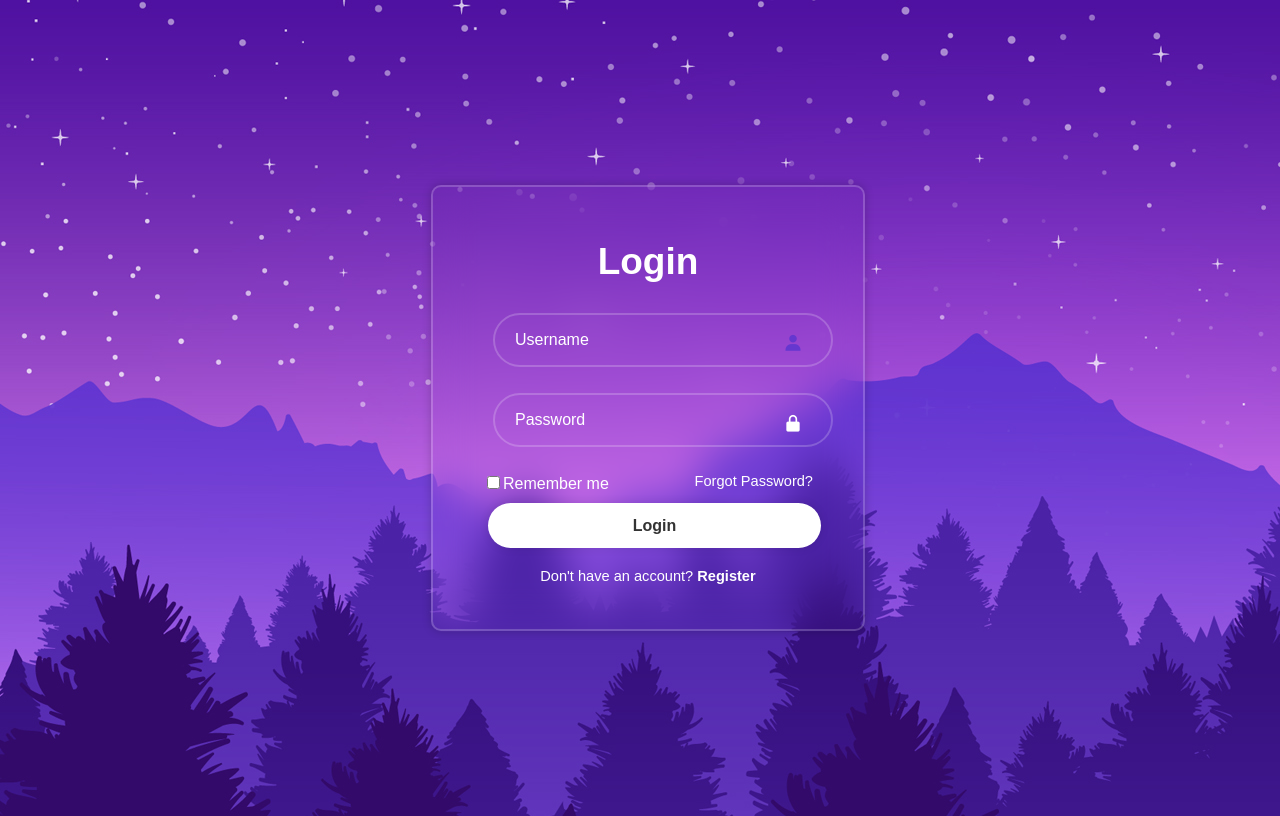
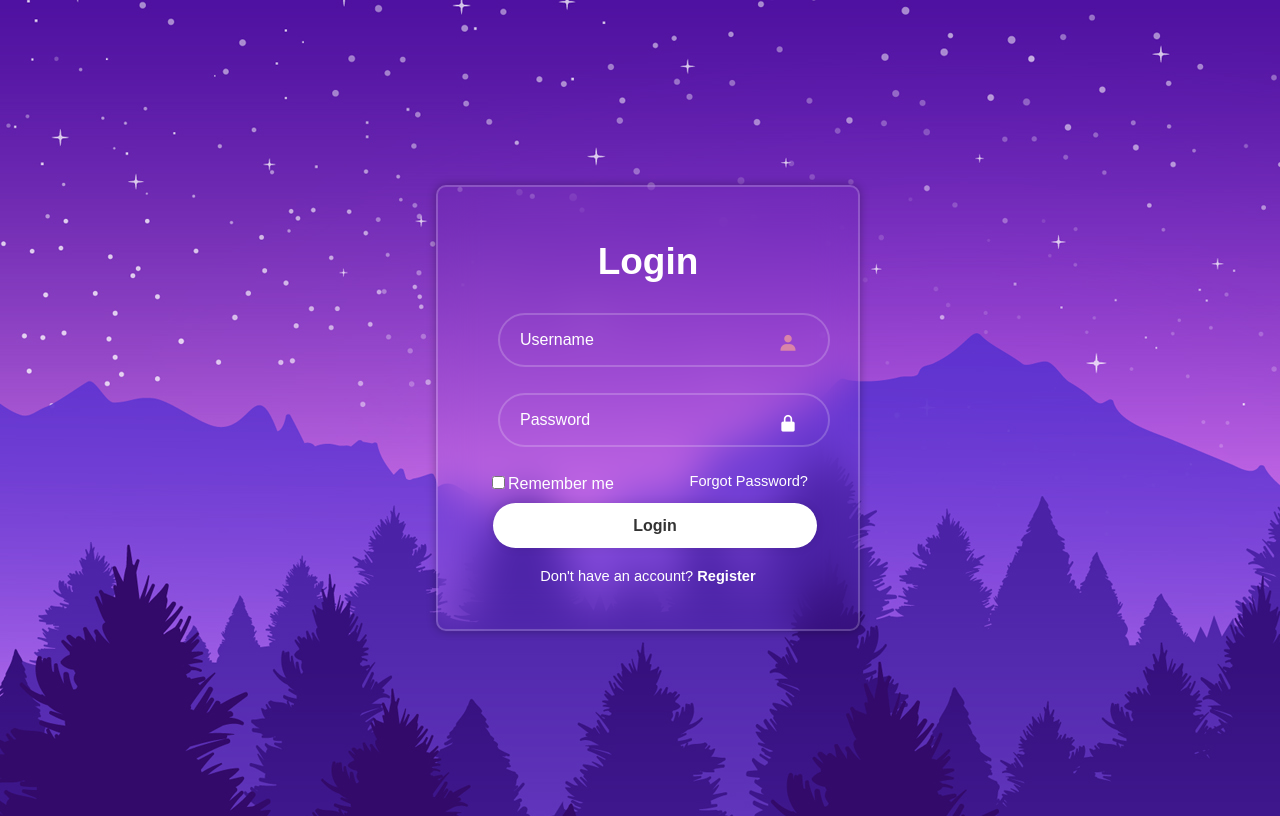
Before and after one commit to Anhazard-95/Login, a plain HTML site: page index.html in a window 1280 px wide. In both pictures the pointer is over the icon 793 px from the left and 343 px from the top of the page. Drawn offline with nearby package versions, Linux system fonts and the light colour scheme.

Commit message:
Update Login.css

```diff
--- a/Login.css
+++ b/Login.css
@@ -12,12 +12,12 @@ body{
     height: 100%;
 }
 .wrapper{
-    width: 370px;
+    width: 360px;
     background:transparent ;
     color: #fff;
     border: 2px solid rgb(255, 255, 255, .2);
     backdrop-filter:blur(20px);
-    box-shadow: 0 0 010px rgb(0, 0, 0, .2);
+    box-shadow: 0 0 010px rgb(0, 0, 0, .3);
     border-radius: 10px;
     padding: 30px 30px;
 }
@@ -59,7 +59,7 @@ body{
   transform: translateY(-50%);
 }
 .input-box i:hover {
-  color: rgb(235, 235, 0);
+  color:#d984a9;
 }
 .wrapper .forget{
     display: flex;
@@ -85,9 +85,7 @@ body{
 
     text-decoration: underline;
 }
-.input-box i:hover {
-    color: #6537cf;
-  }
+
 .wrapper .btn{
     width: 90%;
     height: 45px;
```
